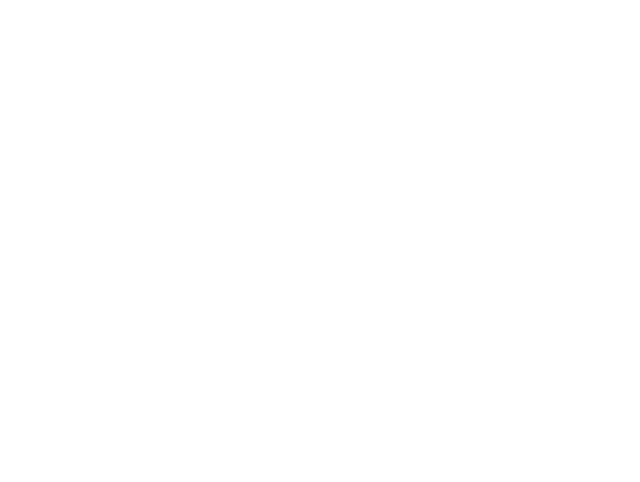
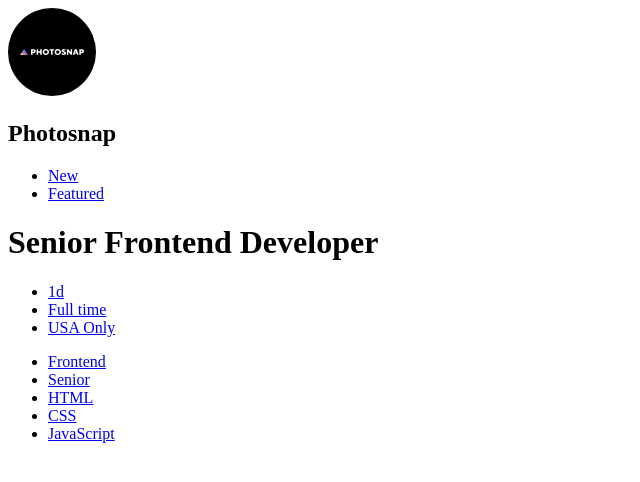
Before and after one commit to demicoder/joblisting-challenge, a plain HTML site: page index.html in a window 1280 px wide. Shown: the whole page, without its empty margins (0-640 px from the left). Drawn offline with Linux system fonts and the light colour scheme.

Commit message:
Job item html mockup

```diff
--- a/index.html
+++ b/index.html
@@ -3,8 +3,6 @@
   <head>
     <meta charset="UTF-8" />
     <meta name="viewport" content="width=device-width, initial-scale=1.0" />
-    <!-- displays site properly based on user's device -->
-
     <link
       rel="icon"
       type="image/png"
@@ -14,5 +12,51 @@
 
     <title>Frontend Mentor | Job Listings</title>
   </head>
-  <body></body>
+  <body>
+    <div class="header"></div>
+
+    <!-- Job 1 -->
+    <div
+      class="job"
+      data-role="frontend"
+      data-level="senior"
+      data-languages="html, css, javascript"
+      data-job="{level: ['senior'],role:'frontend',languages: ['html', 'css', 'javascript'], tools: ['react'] }"
+    >
+      <div>
+        <div class="job__img">
+          <img
+            src="images/photosnap.svg"
+            alt="Photosnap"
+            class="job__img--img"
+          />
+        </div>
+        <div class="job__info">
+          <h2>Photosnap</h2>
+          <ul>
+            <li class="job__new"><a href="#">New</a></li>
+            <li class="job__featured"><a href="#">Featured</a></li>
+          </ul>
+        </div>
+
+        <h1 class="job__company">Senior Frontend Developer</h1>
+        <ul class="jon__specs">
+          <li><a href="#">1d</a></li>
+          <li><a href="#">Full time</a></li>
+          <li><a href="#">USA Only</a></li>
+        </ul>
+      </div>
+
+      <div class="job__tools">
+        <ul>
+          <li><a href="#">Frontend</a></li>
+          <li><a href="#">Senior </a></li>
+          <li><a href="#">HTML</a></li>
+          <li><a href="#">CSS </a></li>
+          <li><a href="#">JavaScript </a></li>
+        </ul>
+      </div>
+    </div>
+    <!-- Job 1 end -->
+  </body>
 </html>
```
